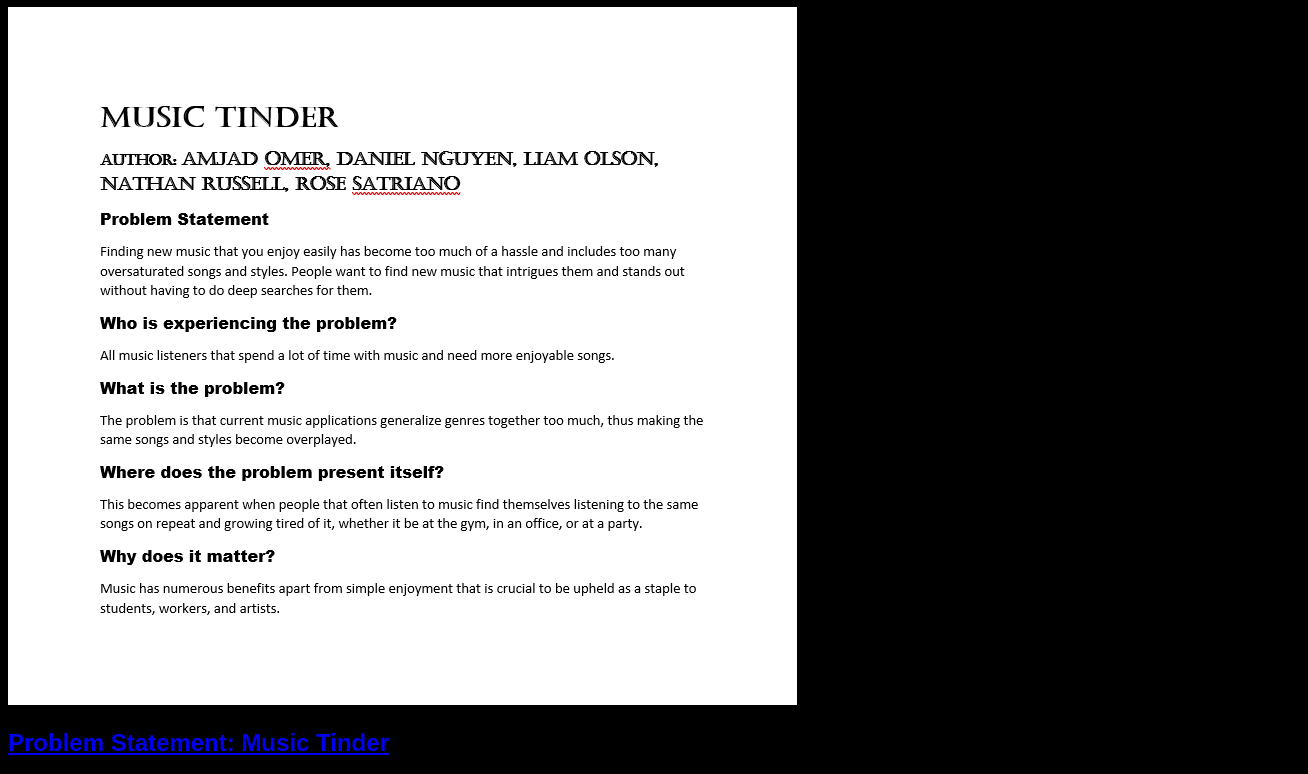
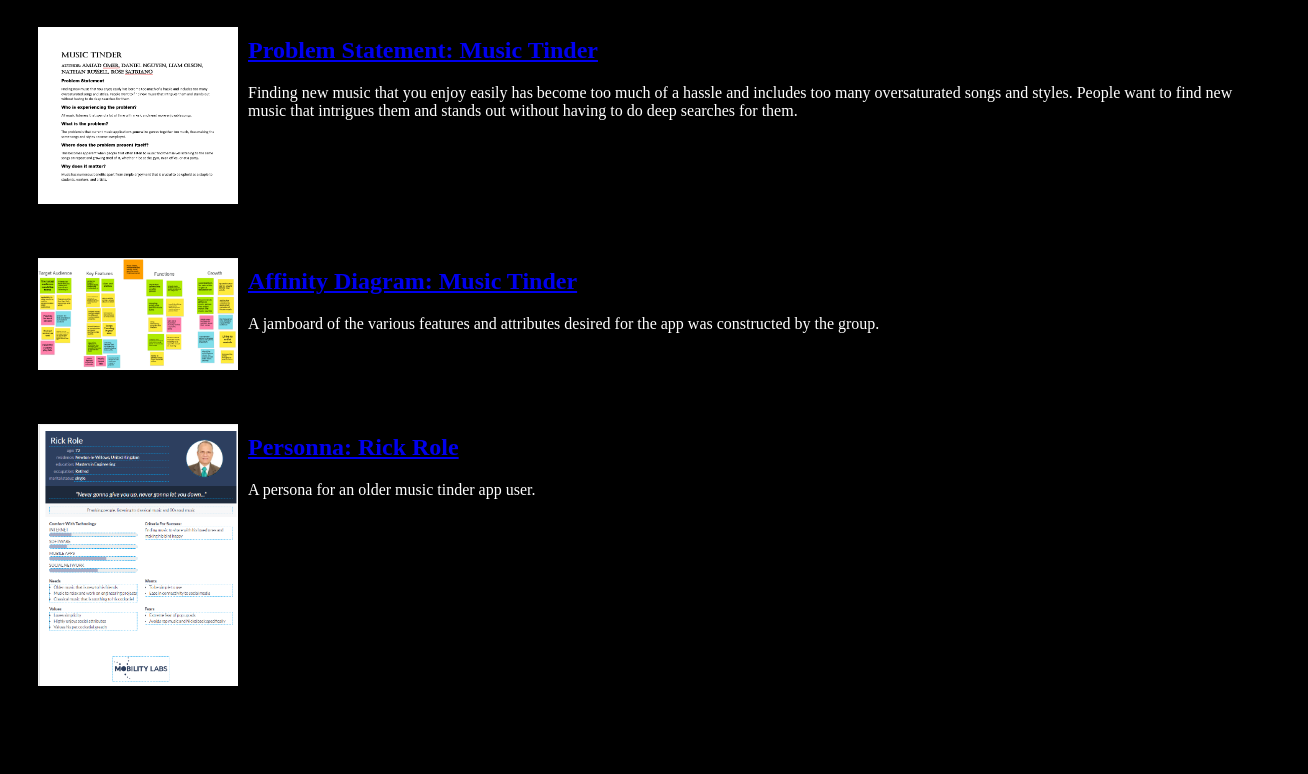
Before and after one commit to amomer/amomer.github.io, a plain HTML site: page index.html in a window 1280 px wide. Shown: the part 73-847 px from the top of the page, 1308 px wide, since content can reach past the window. After the commit the page ends 800 px from the top, so only its background shows below. Drawn offline with Linux system fonts and the light colour scheme.

Commit message:
Add files via upload

```diff
--- a/index.html
+++ b/index.html
@@ -22,11 +22,23 @@
         <section class="assignment">
             <a href="files/affinity-diagram.pdf"><img src="Screenshots/Affinity Diagram - Amjad Omer.png"></a>
             <section class="assignment-details">
-                <a href="files/affinity-diagram.pdf"><h2>Problem Statement: Music Tinder</h2></a>
+                <a href="files/affinity-diagram.pdf"><h2>Affinity Diagram: Music Tinder</h2></a>
                 <p>
                     A jamboard of the various features and attributes desired for the app was constructed by the group.
                 </p>
             </section>
         </section>
+
+
+        <!-- Personna Assignment -->
+        <section class="assignment">
+            <a href="files/RickPersona.pdf"><img src="Screenshots/RickPersona.png"></a>
+            <section class="assignment-details">
+                <a href="files/RickPersona.pdf"><h2>Personna: Rick Role</h2></a>
+                <p>
+                        A persona for an older music tinder app user.
+                </p>
+                </section>
+        </section>
     </body>
 </html>
--- a/styles.css
+++ b/styles.css
@@ -1,7 +1,20 @@
 body {
     background:black;
-    font-family:arial, helvetica, sans-serif;
+    font
 }
+
+.assignment{
+    display:flex;
+    padding:10px;
+    margin:10px;
+
+}
+
+.assignment img {
+    width:200px;
+    padding:10px;
+}
+
 h1{
     color: white;
     text-align: center;
```
Also changed, not shown: Screenshots/RickPersona.png (added), 1 other file.
